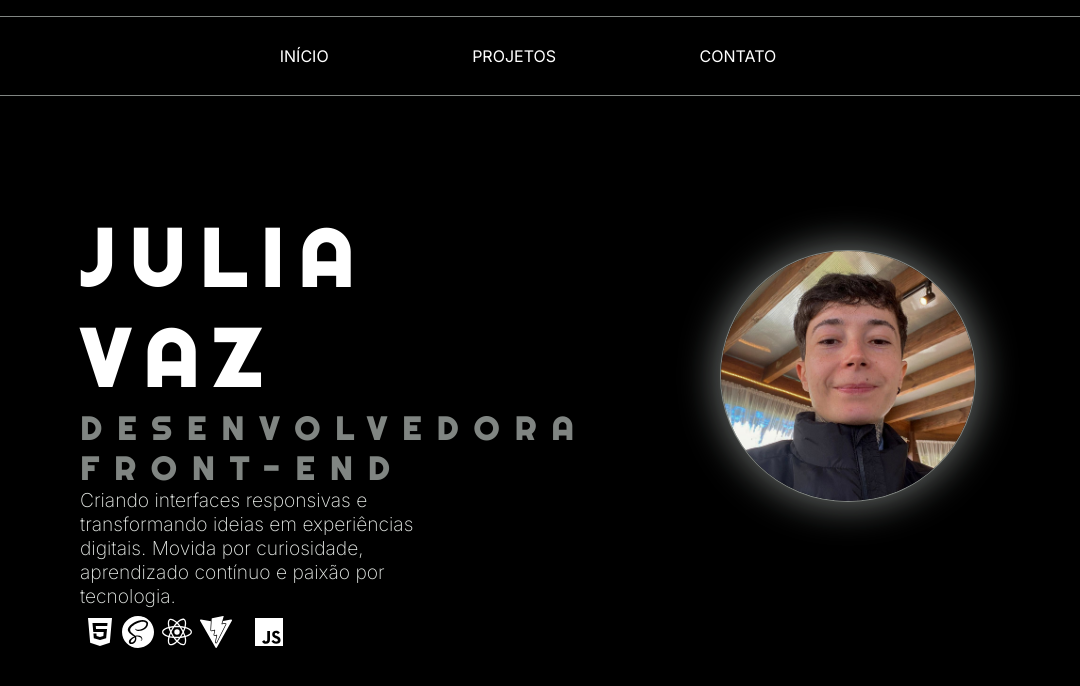
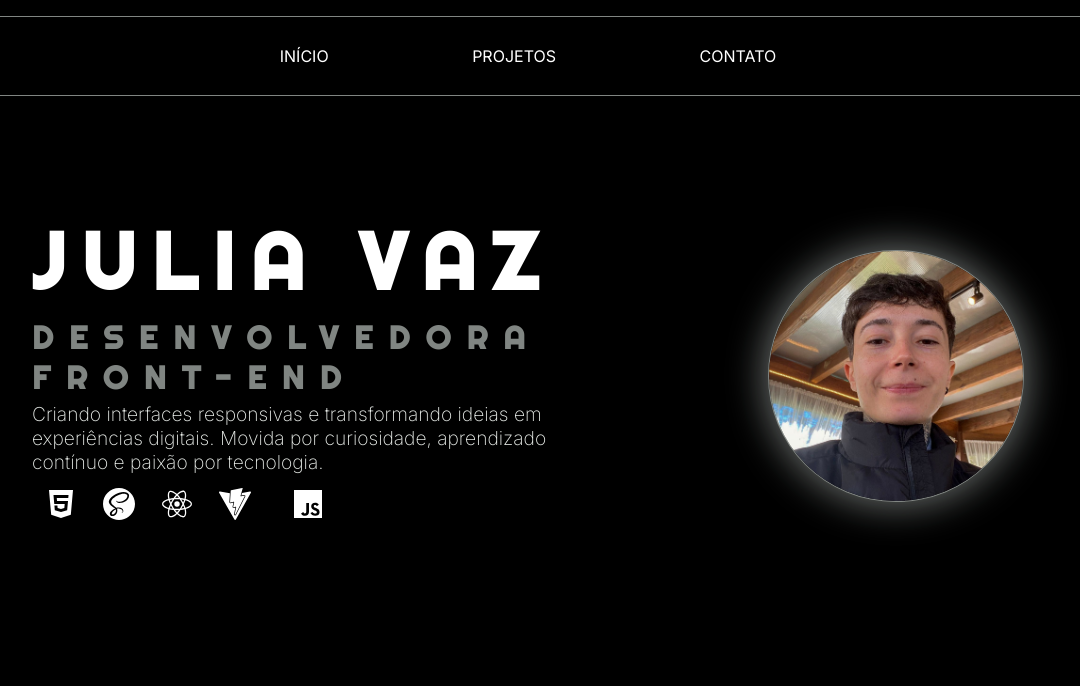
Before and after one commit to juliavaz11/Portifolio, a React (Vite) app: page / in a window 1280 px wide. Shown: the top 686 px of the page, without its empty margins (112-1192 px from the left). Built offline with nearby package versions, Linux system fonts and the light colour scheme.

Commit message:
Adicionando responsividade

```diff
--- a/src/components/Inicio/Inicio.module.scss
+++ b/src/components/Inicio/Inicio.module.scss
@@ -94,6 +94,7 @@
 .scss:hover {
     color: #cc6699;
 }
+
 .javascript:hover {
     color: #dbcf1d;
 }
@@ -105,3 +106,24 @@
 .react:hover {
     color: #1ab6e6;
 }
+
+@media (min-width: 1280px) and (max-width: 1366px) {
+    .Inicio {
+        display: flex;
+        justify-content: space-around;
+
+        .tituloInicio {
+            width: 45vw;
+        }
+
+        .subTitulo {
+            width: 45vw;
+        }
+        .textoInicio {
+            width: 45vw;
+        }
+        .icones {
+            width: 25vw;
+        }
+    }
+}
--- a/src/components/Projetos/Projetos.module.scss
+++ b/src/components/Projetos/Projetos.module.scss
@@ -40,7 +40,6 @@
 
     }
     .textoCards {
-     //   border: solid;
         text-align: justify;
         height: 30%;
         width: 95%;
@@ -74,3 +73,14 @@
     cursor: pointer;
 
 }
+@media (min-width: 1280px) and (max-width: 1366px) {
+    .cardProjetos {
+        height: 55vh;
+        display: flex;
+        justify-content: space-around;
+
+        .textoCards {
+            text-align: justify;
+        }
+    }
+}
--- a/src/components/Projetos/projetos.jsx
+++ b/src/components/Projetos/projetos.jsx
@@ -1,9 +1,4 @@
 import { useState } from "react";
-// import PetAdopt from "../../assets/petadopt.png";
-// import ReciclaTech from "../../assets/reciclatech.jpg";
-// import VerdeAcao from "../../assets/verdeacao.jpg";
-// import Connect from "../../assets/connect.png";
-
 import { FaPaw } from "react-icons/fa6";
 import { RiRecycleFill } from "react-icons/ri";
 import { PiTreeFill } from "react-icons/pi";
@@ -18,7 +13,7 @@ function Projetos() {
       imagem: <FaPaw/>,
       nome: "PetAdopt",
       descricao:
-        "Projeto desenvolvido com o objetivo de facilitar a adoção de pets, conectando animais que precisam de um lar a pessoas interessadas em adotar. A aplicação foi construída utilizando HTML para a estruturação das páginas, SCSS para a estilização e organização visual, e JavaScript para adicionar interatividade e dinamismo ao site.",
+        "Projeto desenvolvido com o objetivo de facilitar a adoção de pets, conectando animais que precisam de um lar a pessoas interessadas em adotar. A aplicação foi construída utilizando HTML, SCSS e JavaScript.",
       link: "https://pet-adopt-taupe.vercel.app",
       },
 
@@ -44,7 +39,7 @@ function Projetos() {
       imagem: <TbHeartHandshake />,
       nome: "Connect",
       descricao:
-        "Connect foi meu primeiro projeto desenvolvido em React, criado para conectar empresas a projetos sociais impactantes. A plataforma une empresas, pessoas e organizações com o objetivo de gerar impacto positivo e transformar realidades por meio de ações sociais.",
+        "Meu primeiro projeto desenvolvido em React, criado para conectar empresas a projetos sociais impactantes. A plataforma une empresas, pessoas e organizações com o objetivo de gerar impacto positivo e transformar realidades por meio de ações sociais.",
       link: "https://desafio-connect.vercel.app"
       },
   ]);
```
